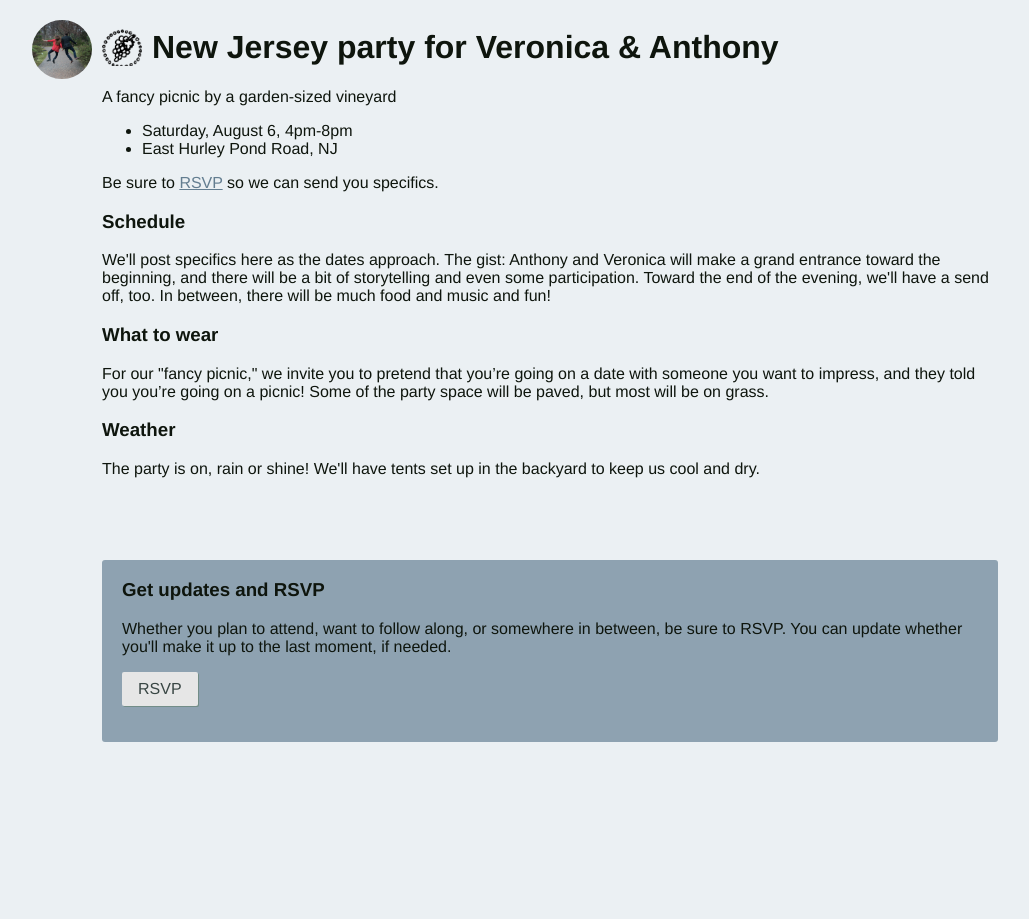
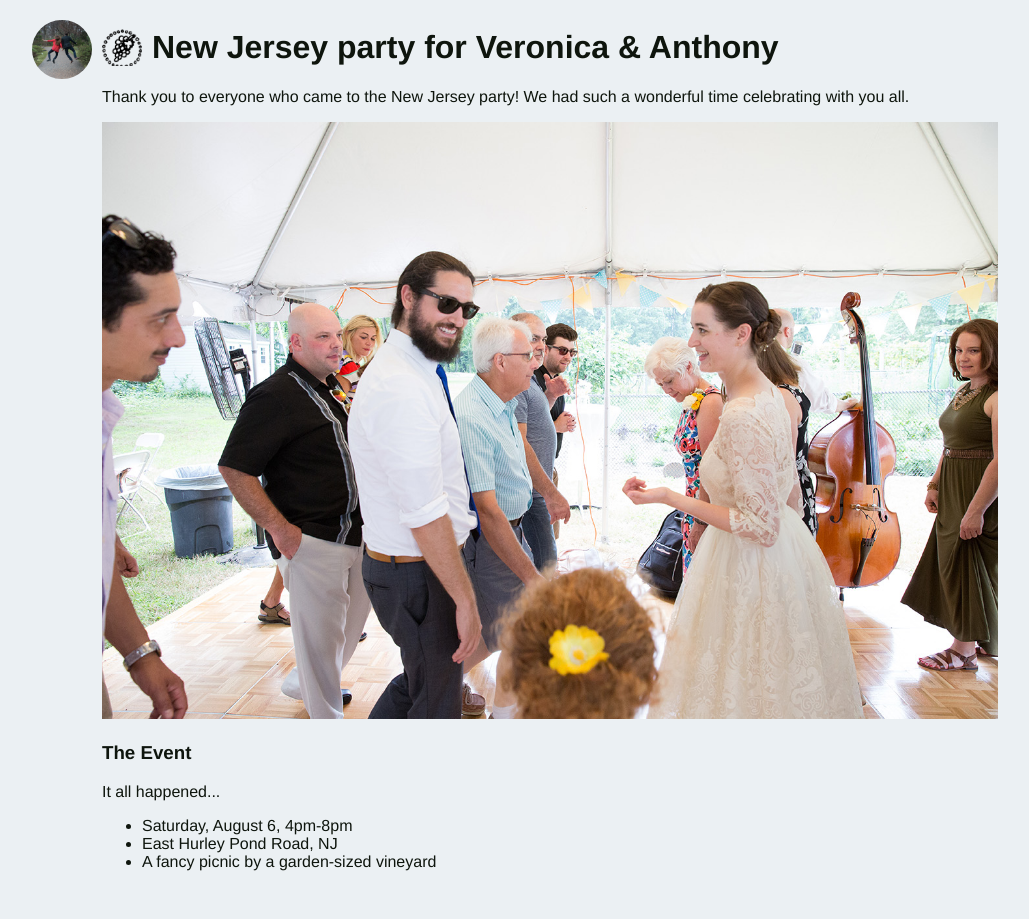
Before and after one commit to tpitale/wedding, a Jekyll site: the page built from newjersey.html, in a window 1280 px wide. Shown: the whole page, without its empty margins (90-1119 px from the left). Built offline with Jekyll 4.4.1, drawn with Linux system fonts in a browser that asks for light colours.

Commit message:
NJ past tense

```diff
--- a/newjersey.html
+++ b/newjersey.html
@@ -9,24 +9,28 @@ key: newjersey
 <section>
 	<h1 class="details NJ">New Jersey party for Veronica &amp; Anthony</h1>
 
-	<p>A fancy picnic by a garden-sized vineyard</p>
+	<p> Thank you to everyone who came to the New Jersey party! We had such a wonderful time celebrating with you all.</p>
+	<img src="images/NJ_dance-lesson.jpg" style="width: 100%"/>
+
+<!-- 	<h3>Music, Food, and Drink</h3>
+	<p>We really had fun curating what we shared on party day. Here's where you can find all these things in New Jersey, whenever you like!</p>
+	<ul>
+		<li>Music by <a href="http://miss-jubilee.com/">Miss Jubilee and the Humdingers</a></li>
+		<li>Ribs by <a href="http://www.pappyssmokehouse.com/">Pappy's Smokehouse</a></li>
+		<li>Burgers by <a href="http://fifthwheelcatering.com/">Fifth Wheel Catering</a> (and at <a href="http://baileysrange.com/">Bailey's Range</a> restaurant)</li>
+		<li>Frozen custard by <a href="http://teddrewes.com/">Ted Drewes</a></li>
+		<li>Donuts by <a href="http://www.yelp.com/biz/worlds-fair-donuts-saint-louis">World's Fair Donuts</a></li>
+		<li>Cannoli by <a href="http://www.vitalesbakerystl.com/">Vitale's Bakery</a></li>
+		<li>Rootbeer by <a href="https://fitzsrootbeer.com/">Fitz's Rootbeer</a></li>
+		<li>Beer by <a href="http://4handsbrewery.com/">Four Hands Brewery</a></li>
+	</ul> -->
+
+	<h3>The Event</h3>
+	<p>It all happened...</p>
 	<ul>
 		<li>Saturday, August 6, 4pm-8pm</li>
 		<li>East Hurley Pond Road, NJ</li>
+		<li>A fancy picnic by a garden-sized vineyard</li>
 	</ul>
-	<p>Be sure to <a href="rsvp.html">RSVP</a> so we can send you specifics.</p>
-
-	<h3>Schedule</h3>
-	<p>We'll post specifics here as the dates approach. The gist: Anthony and Veronica will make a grand entrance toward the beginning, and there will be a bit of storytelling and even some participation. Toward the end of the evening, we'll have a send off, too. In between, there will be much food and music and fun!</p>
-
-	<h3>What to wear</h3>
-	<p>For our "fancy picnic," we invite you to pretend that you’re going on a date with someone you want to impress, and they told you you’re going on a picnic! Some of the party space will be paved, but most will be on grass.</p>
-
-	<h3>Weather</h3>
-	<p>The party is on, rain or shine! We'll have tents set up in the backyard to keep us cool and dry.</p>
-
-	<p><a href="/newjersey.html"><img src=""></a></p>
 
 </section>
-
-{% include signup.html %}
```
Also changed, not shown: images/NJ_dance-lesson.jpg (added).
